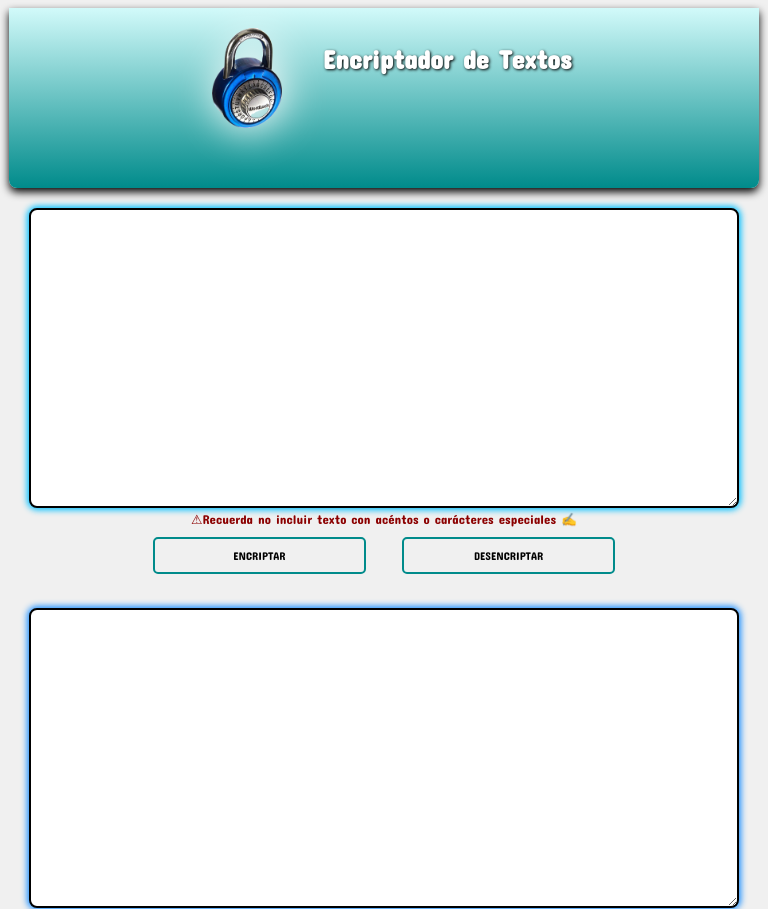
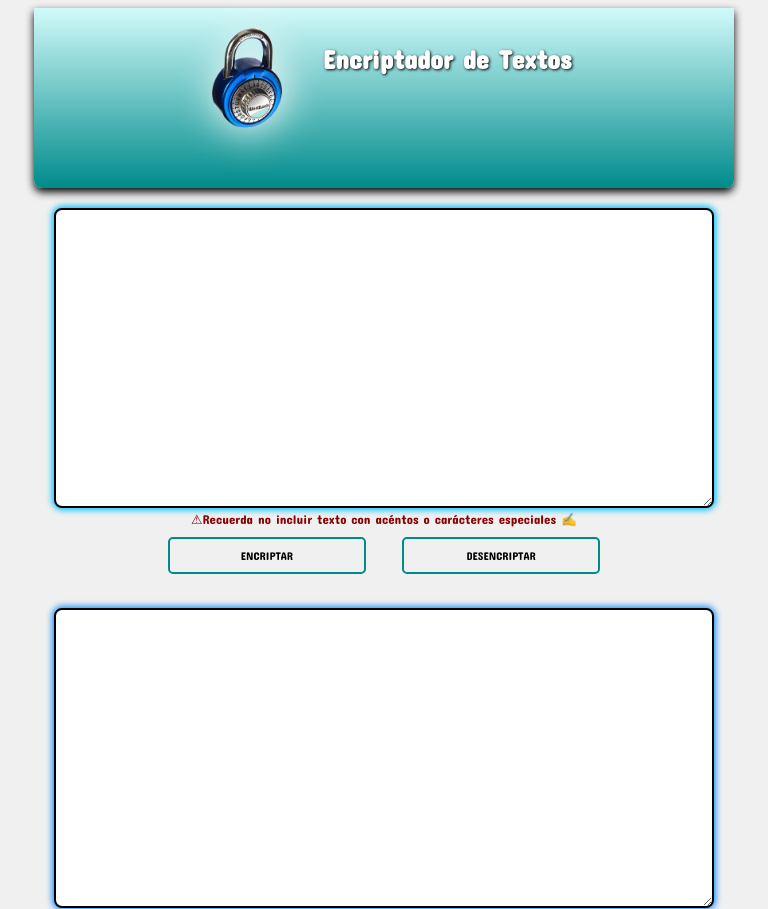
Before and after one commit to btocarmona2021/Encriptador-Texto-Alura, a website built with webpack: page index.html in a window 768 px wide. Shown: the top 909 px of the page. Built offline with nearby package versions, Linux system fonts and the light colour scheme.

Commit message:
Pasos Finales

```diff
--- a/css/style.css
+++ b/css/style.css
@@ -126,9 +126,9 @@ body {
   text-align: center;
   color: #FFFFFF;
 }
-@media screen and (max-width: 780px){
-  .contenedor{
-    width: 750px;
+@media screen and (min-width: 720px) and (max-width: 768px){
+.contenedor{
+    width: 700px;
     text-align: center;
   }
   .cabecero{
```
